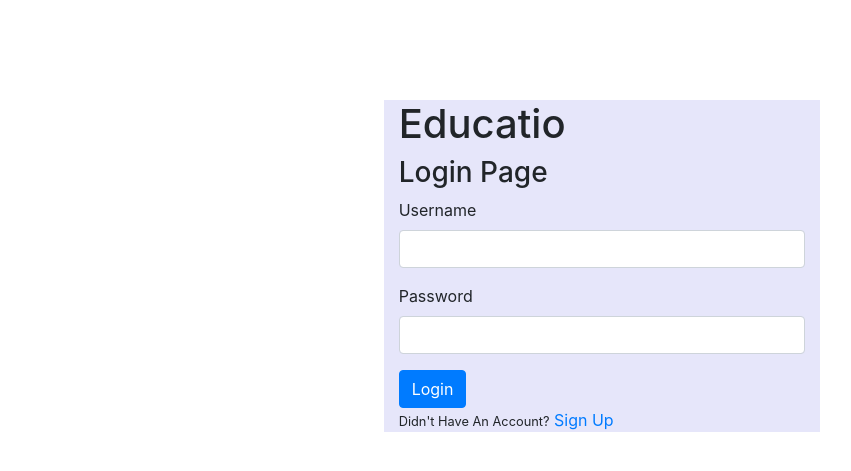
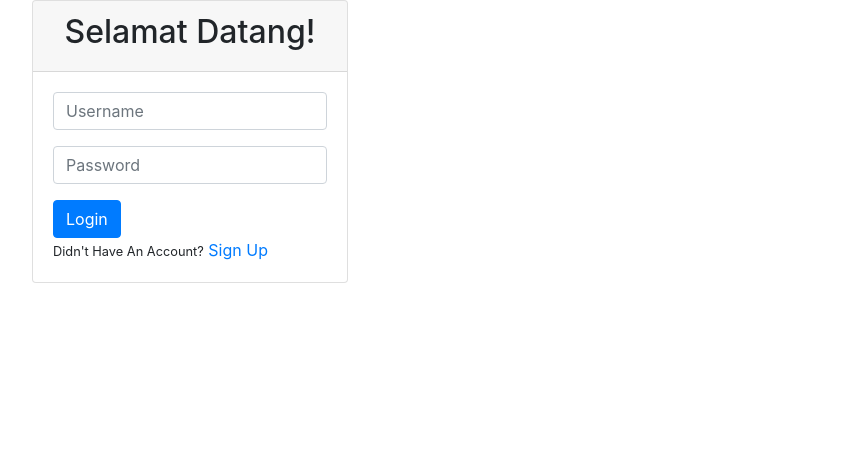
Before and after one commit to taufiqad/hci, a PHP site: page / in a window 1280 px wide. Shown: the top 471 px of the page, without its empty margins (38-889 px from the left). Run offline with PHP 8.4, Linux system fonts and the light colour scheme; some libraries are stand-ins or nearby versions.

Commit message:
update index

```diff
--- a/educatio/index.php
+++ b/educatio/index.php
@@ -11,19 +11,17 @@
 
 </head>
 <body>
-  <div class="row" style="margin-top: 100px;">
-                  <div class="col-xl-4"></div>
-                  <div class="col-xl-4" style="background-color: lavender;">
+  <div class="container">
+    <div class="row">
+      <div class="card">
+        <div class="card-header" style="text-align: center"><h2>Selamat Datang!</h2></div>
+        <div class="card-body">
           <form method="post" action="function/checklogin.php">
-                  <h1>Educatio</h1>
-                  <h3>Login Page</h3>
             <div class="form-group">
-                    <label for="text">Username</label>
-                    <input type="text" class="form-control" name="uname" id="uname">
+              <input type="text" class="form-control" name="uname" id="uname" placeholder="Username">
             </div>
             <div class="form-group">
-                    <label for="nama_mekanik">Password</label>
-                    <input type="password" class="form-control" name="password" id="password">
+              <input type="password" class="form-control" name="password" id="password" placeholder="Password">
             </div>
             <button type="submit" class="btn btn-primary">Login</button>
           </form>
@@ -31,10 +29,11 @@
           <a href="" class="" data-toggle = "modal" data-target ="#myModal1">Sign Up</a>
         </div>
       </div>
+    </div>
+  </div>
     <!-- Modal -->
         <div id="myModal1" class="modal fade" role="dialog" style="color:black;">
           <div class="modal-dialog">
-
             <div class="modal-content">
               <div class="modal-header">
                 <h4 class="modal-title">Register</h4>
```
Lines whose indentation alone changed are shown as unchanged.
